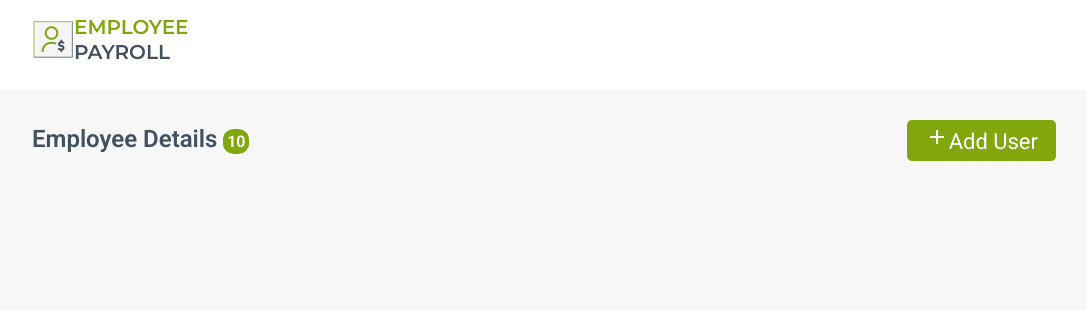
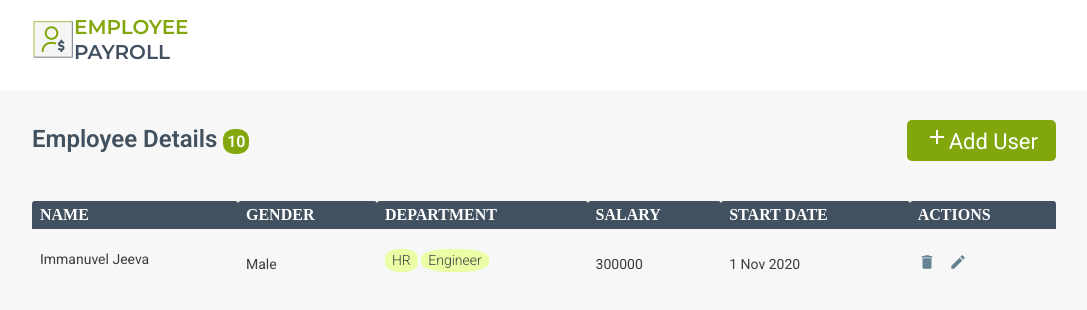
Before and after one commit to ImmanuvelJeeva08/BridgeLabz_EmployeePayRollApp, a plain HTML site: page EmployeePayRoll/pages/homePage.html in a window 1280 px wide. Shown: the whole page, without its empty margins (96-1183 px from the left). Drawn offline with Linux system fonts and the light colour scheme.

Commit message:
Ability to a view Employee Payroll Details in a Tabular Format

```diff
--- a/EmployeePayRoll/css/homepage.css
+++ b/EmployeePayRoll/css/homepage.css
@@ -91,3 +91,72 @@ html body {
     cursor: pointer;
     text-decoration: none;
 }
+
+/* UC 3 */
+.table-main {
+    width: 80%;
+    margin:0 auto;
+    overflow: auto;
+}
+
+.table {
+     width: 100%;
+    border-collapse: seperate;
+    border-spacing: 0 15px;
+    min-width: 800px;
+}
+
+td, th {
+    text-align: left;
+    padding: 5px 8px;
+}
+
+th  {
+    background: #42515F 0% 0% no-repeat padding-box;
+    border-radius: 3px 3px 0px 0px;
+    text-align: left;
+    font: normal normal medium 18px/24px Roboto;
+    letter-spacing: 0px;
+    color:#FFFFFF;
+    text-transform: uppercase;
+    opacity: 1;
+    border: 0px solid #dddddd;
+}
+
+tr:not(:first-child) {
+    background: #ffffff 0% 0% no repeat padding-box;
+    border: 1px solid #e3e3e3;
+    border-radius: 3px;
+}
+
+td {
+    font : normal normal normal 14px/21px Roboto;
+    letter-spacing: 0px;
+    color: #3d3d3d;
+    opacity: 1;
+}
+
+td:first-child {
+    display: flex;
+    align-items: center;
+}
+
+td img:first-child{
+    margin-right: 10px;
+}
+
+td img {
+    cursor: pointer;
+}
+
+.dept-label {
+    background-color: #e9fea5;
+    border-radius: 40%;
+    width: fit-content;
+    padding: 1px 7px;
+    text-align: center;
+    font-size: 14px;
+    display: inline-block;
+    font-weight: 300;
+    margin-bottom: 8px;
+}
--- a/EmployeePayRoll/pages/homePage.html
+++ b/EmployeePayRoll/pages/homePage.html
@@ -1,5 +1,5 @@
 <!--
-    Ability to create a Header Section with Employee Details and Add Employee button
+    Ability to view Employee Payroll details in a Tabular Format.
 -->
 
 <!DOCTYPE html>
@@ -36,6 +36,35 @@
                 <a href="../pages/index.html" class="add-button">
                 <img src="../assets/icons/add-24px.svg" alt="">Add User</a>
             </div>
+            <!--UC 16-->
+            <div class="table-main">
+                <table id ="display" class="table">
+                    <tr>
+                        <th>Name</th>
+                        <th>Gender</th>
+                        <th>Department</th>
+                        <th>Salary</th>
+                        <th>Start Date</th>
+                        <th>Actions</th>
+                    </tr>
+                    <tr>
+                        <td>Immanuvel Jeeva</td>
+                        <td>Male</td>
+                        <td>
+                            <div class="dept-label">HR</div>
+                            <div class="dept-label">Engineer</div>
+                        </td>
+                        <td>300000</td>
+                        <td>1 Nov 2020</td>
+                        <td>
+                            <img id="1" onclick="remove(this)" alt="delete"
+                                        src="../assets/icons/delete-black-18dp.svg">
+                            <img id="1" onclick="update(this)" alt="edit"
+                                        src="../assets/icons/create-black-18dp.svg">
+                        </td>
+                    </tr>
+                </table>
+            </div>
         </div>
     </body>
 </html>
```
